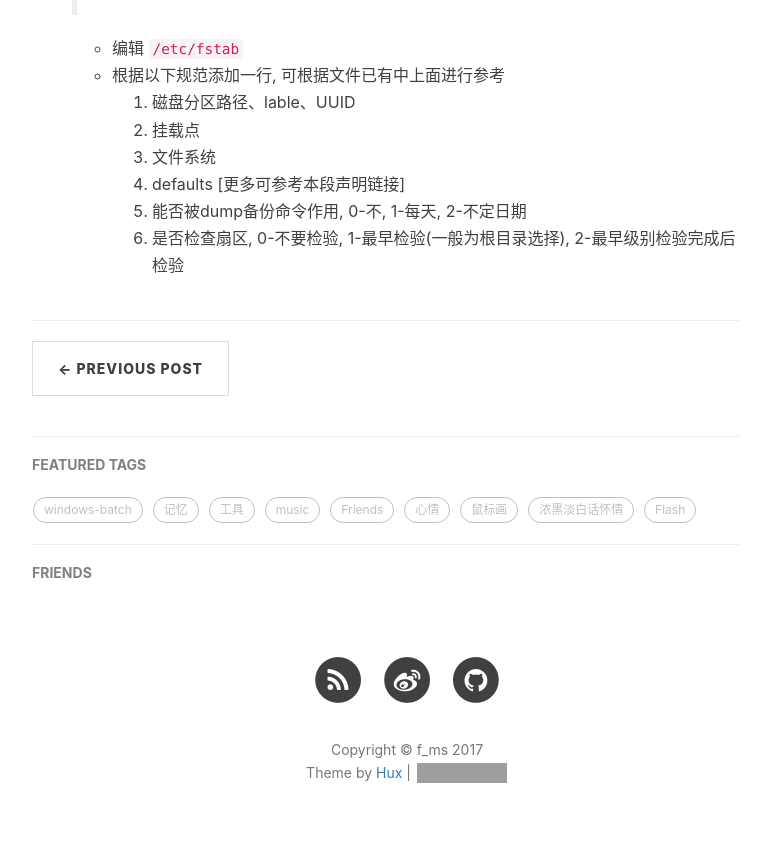
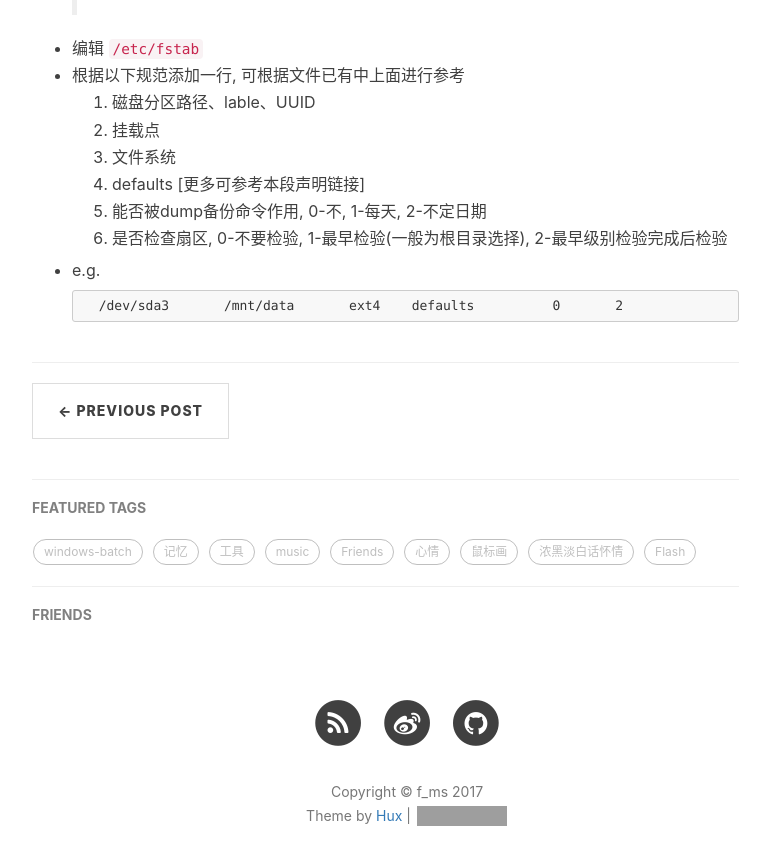
Before and after one commit to imfms/imfms.github.io, a Jekyll site: the page built from _posts/2017-05-10-raspberry-install-log.markdown, in a window 1280 px wide and 900 px high, scrolled down 6016 px. Shown: the top 865 px of the window, without its empty margins (233-1003 px from the left). Built offline with Jekyll 4.4.1, drawn with Linux system fonts in a browser that asks for light colours; nearby versions of some CDN libraries; comment, search, counter and statistics services are not loaded; grey boxes are pictures that could not be loaded.

Commit message:
Update 2017-05-10-raspberry-install-log.markdown

```diff
--- a/_posts/2017-05-10-raspberry-install-log.markdown
+++ b/_posts/2017-05-10-raspberry-install-log.markdown
@@ -243,11 +243,15 @@ tags:
 
 - 开机自动挂载
 > 本段参考自 [http://www.cnblogs.com/qiyebao/p/4484047.html](http://www.cnblogs.com/qiyebao/p/4484047.html)
-	- 编辑 `/etc/fstab`
-	- 根据以下规范添加一行, 可根据文件已有中上面进行参考
-		1. 磁盘分区路径、lable、UUID
-		2. 挂载点
-		3. 文件系统
-		4. defaults [更多可参考本段声明链接]
-		5. 能否被dump备份命令作用, 0-不, 1-每天, 2-不定日期
-		6. 是否检查扇区, 0-不要检验, 1-最早检验(一般为根目录选择), 2-最早级别检验完成后检验
+
+- 编辑 `/etc/fstab`
+- 根据以下规范添加一行, 可根据文件已有中上面进行参考
+	1. 磁盘分区路径、lable、UUID
+	2. 挂载点
+	3. 文件系统
+	4. defaults [更多可参考本段声明链接]
+	5. 能否被dump备份命令作用, 0-不, 1-每天, 2-不定日期
+	6. 是否检查扇区, 0-不要检验, 1-最早检验(一般为根目录选择), 2-最早级别检验完成后检验
+- e.g.
+
+		/dev/sda3       /mnt/data       ext4    defaults          0       2
```
